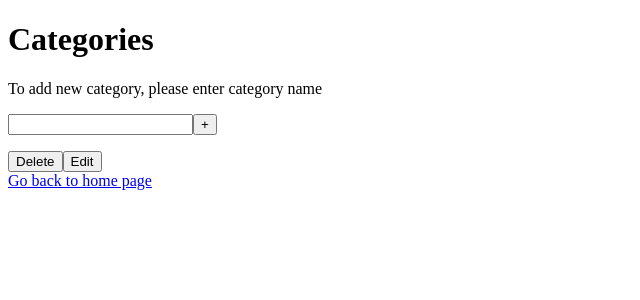
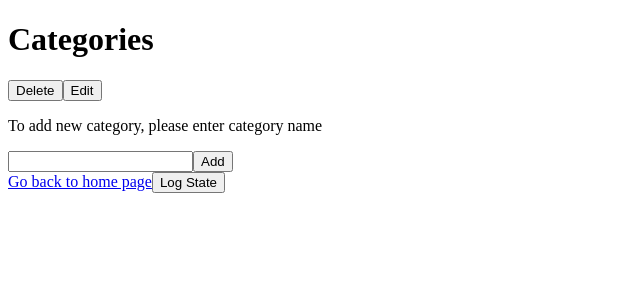
Before and after one commit to OfirShukrun/MyLocations, a React (Create React App) app: page /categories in a window 1280 px wide. Shown: the top 300 px of the page, without its empty margins (0-640 px from the left). Built offline with nearby package versions, Linux system fonts and the light colour scheme.

Commit message:
Creating selected category option

```diff
--- a/public/index.html
+++ b/public/index.html
@@ -1,40 +1,15 @@
 <!DOCTYPE html>
 <html lang="en">
-  <head>
-    <meta charset="utf-8">
-    <meta name="viewport" content="width=device-width, initial-scale=1, shrink-to-fit=no">
-    <meta name="theme-color" content="#000000">
-    <!--
-      manifest.json provides metadata used when your web app is added to the
-      homescreen on Android. See https://developers.google.com/web/fundamentals/engage-and-retain/web-app-manifest/
-    -->
-    <link rel="manifest" href="%PUBLIC_URL%/manifest.json">
-    <link rel="shortcut icon" href="%PUBLIC_URL%/favicon.ico">
-    <!--
-      Notice the use of %PUBLIC_URL% in the tags above.
-      It will be replaced with the URL of the `public` folder during the build.
-      Only files inside the `public` folder can be referenced from the HTML.
 
-      Unlike "/favicon.ico" or "favicon.ico", "%PUBLIC_URL%/favicon.ico" will
-      work correctly both with client-side routing and a non-root public URL.
-      Learn how to configure a non-root public URL by running `npm run build`.
-    -->
-    <title>React App</title>
-  </head>
-  <body>
-    <noscript>
-      You need to enable JavaScript to run this app.
-    </noscript>
-    <div id="root"></div>
-    <!--
-      This HTML file is a template.
-      If you open it directly in the browser, you will see an empty page.
+<head>
+  <meta charset="utf-8">
+  <meta name="viewport" content="width=device-width, initial-scale=1, shrink-to-fit=no">
+  <meta name="theme-color" content="#000000">
+  <title>My Locations</title>
+</head>
 
-      You can add webfonts, meta tags, or analytics to this file.
-      The build step will place the bundled scripts into the <body> tag.
+<body>
+  <div id="root"></div>
+</body>
 
-      To begin the development, run `npm start` or `yarn start`.
-      To create a production bundle, use `npm run build` or `yarn build`.
-    -->
-  </body>
 </html>
--- a/src/index.js
+++ b/src/index.js
@@ -1,6 +1,6 @@
 import React from 'react';
 import ReactDOM from 'react-dom';
-import App from './js/App';
+import App from './js/components/App';
 import registerServiceWorker from './registerServiceWorker';
 
 ReactDOM.render(<App />, document.getElementById('root'));
--- a/src/js/Categories.jsx
+++ /dev/null
@@ -1,62 +0,0 @@
-import React, { Component } from 'react';
-import { Link } from 'react-router-dom';
-
-
-
-class Categories extends Component {
-    constructor(props) {
-        super(props);
-        this.state = {
-            term: '',
-            categories: []
-        };
-        const warning = 1111
-    }
-    onChange = (event) => {
-        this.setState({ term: event.target.value });
-    }
-    addCategory = (event) => {
-        if (this.state.term == '') {
-            return true;
-        } else {
-            event.preventDefault();
-            this.setState({
-                term: '',
-                categories: [...this.state.categories, this.state.term]
-            });
-        }
-    }
-    editCategory = () => {
-
-    }
-    deleteCategory = (id) => {
-        this.setState({
-            categories: [this.state.categories[id]]
-        })
-    }
-    render() {
-        const { selectedOption } = this.state;
-        return (
-            <div className="categories">
-                <h1>Categories</h1>
-                <h1>{this.warning}</h1>
-                <p>To add new category, please enter category name</p>
-                <form className="App" onSubmit={this.addCategory}>
-                    <input value={this.state.term} onChange={this.onChange} />
-                    <button>+</button>
-                </form>
-                <ul>
-                    {this.state.categories.map((category, index) => <li key={index}>{category}</li>)}
-                </ul>
-                <div className='actions'>
-                    <button className="delete" onClick={this.deleteCategory}>Delete</button>
-                    <button className="edit">Edit</button>
-
-                </div>
-                <Link to="/">Go back to home page</Link>
-            </div >
-        );
-    }
-}
-
-export default Categories;
--- a/src/js/App.jsx
+++ b/src/js/components/App.jsx
@@ -1,9 +1,10 @@
 import React from 'react';
 import { BrowserRouter, Route, Switch } from 'react-router-dom';
 import Landing from './Landing';
-import categories from './Categories';
-import locations from './Locations';
+import Categories from './Categories';
+import Locations from './Locations';
 import { Link } from 'react-router-dom';
+import Test from './Test';
 
 const FourOhFour = () => {
   return (
@@ -20,8 +21,9 @@ const App = () => {
       <div className='app'>
         <Switch>
           <Route exact path="/" component={Landing} />
-          <Route path='/categories' component={categories} />
-          <Route path='/locations' component={locations} />
+          <Route path='/categories' component={Categories} />
+          <Route path='/locations' component={Locations} />
+          <Route path='/test' component={Test} />
           <Route component={FourOhFour} />
         </Switch>
       </div>
--- /dev/null
+++ b/src/js/components/Categories.jsx
@@ -0,0 +1,88 @@
+import React, { Component } from 'react';
+import { Link } from 'react-router-dom';
+
+class Categories extends Component {
+    constructor(props) {
+        super(props);
+        this.state = {
+            term: '',
+            categories: [],
+            selectedCategories: [],
+            checkboxState: false
+        };
+    }
+    toggle = (event) => {
+        const id = event.target.id;
+        this.setState({
+            [id]: !this.state[id],
+            checkboxState: true
+        })
+    };
+    onInputChange = (event) => {
+        this.setState({ term: event.target.value });
+    };
+    pushSelectedCategory = () => {
+    };
+    addCategory = (event) => {
+        if (this.state.term === '') {
+            alert('Please name your category!')
+            event.preventDefault();
+        } else {
+            this.setState({
+                term: '',
+                categories: [...this.state.categories, this.state.term]
+            });
+            event.preventDefault();
+        }
+    }
+    logState = () => {
+        console.log(this.state)
+    }
+    deleteCategory = () => {
+        if (this.state.checkboxState === false) {
+            alert('Please choose category for deleting it!')
+        } else {
+            this.setState({
+                selectedCategories: this.state.categories
+            });
+        }
+    }
+    editCategory = () => {
+        if (this.state.checkboxState === false) {
+            alert("Please choose category for editing it!")
+        } else {
+            return;
+        }
+    }
+    render() {
+        return (
+            <div className="categories">
+                <h1>Categories</h1>
+                <div className='actions'>
+                    <button className="delete" onClick={this.deleteCategory}>Delete</button>
+                    <button className="edit" onClick={this.editCategory}>Edit</button>
+
+                </div>
+                <p>To add new category, please enter category name</p>
+                <form className="categoryForm" onSubmit={this.addCategory}>
+                    <input value={this.state.term} onChange={this.onInputChange} />
+                    <button>Add</button>
+                </form>
+
+                {this.state.categories.map((category, index) =>
+                    < button
+                        key={index}
+                        id={`checkboxState${index}`}
+                        style={!this.state[`checkboxState${index}`] ?
+                            { borderColor: '' } : { border: '2px solid red' }}
+                        onClick={this.toggle}>
+                        {category}</button>)
+                }
+                <Link to="/">Go back to home page</Link>
+                <button onClick={this.logState}>Log State</button>
+            </div >
+        );
+    }
+}
+
+export default Categories;
--- /dev/null
+++ b/src/style.css
@@ -0,0 +1,3 @@
+body{
+    text-align: center !important;
+}
```
Also changed, not shown: src/js/components/CategoryList.jsx (renamed from src/js/CategoryList.jsx), src/js/components/Landing.jsx (renamed from src/js/Landing.jsx), src/js/components/Locations.jsx (renamed from src/js/Locations.jsx), src/js/components/TextboxValidation.jsx (renamed from src/js/TextboxValidation.jsx), src/js/components/Toolbar.jsx (renamed from src/js/Toolbar.jsx).
